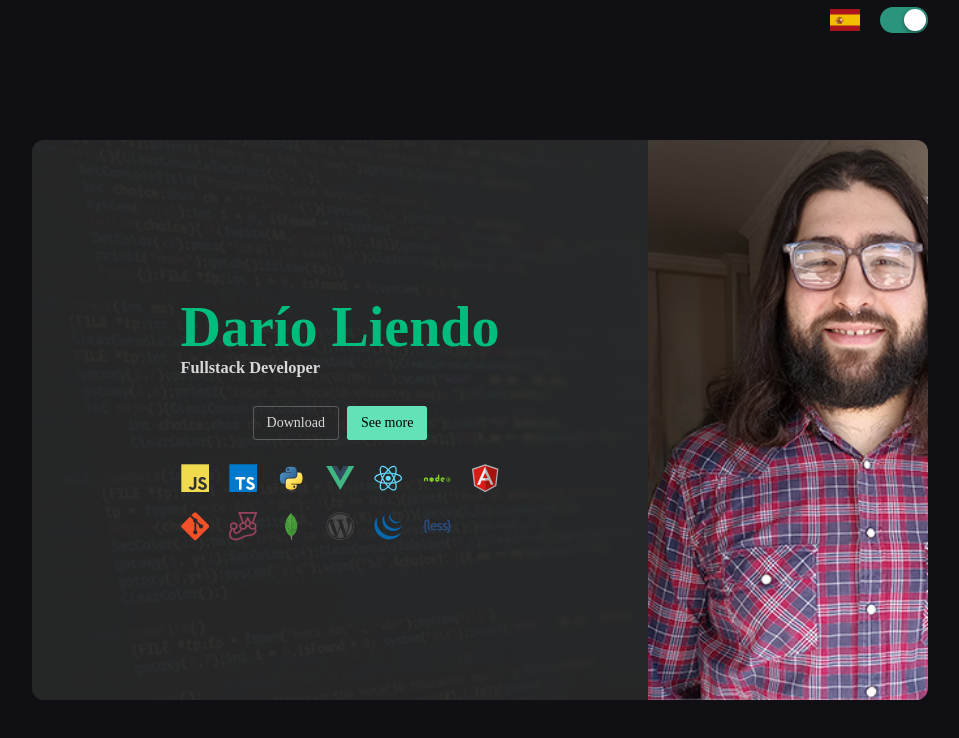
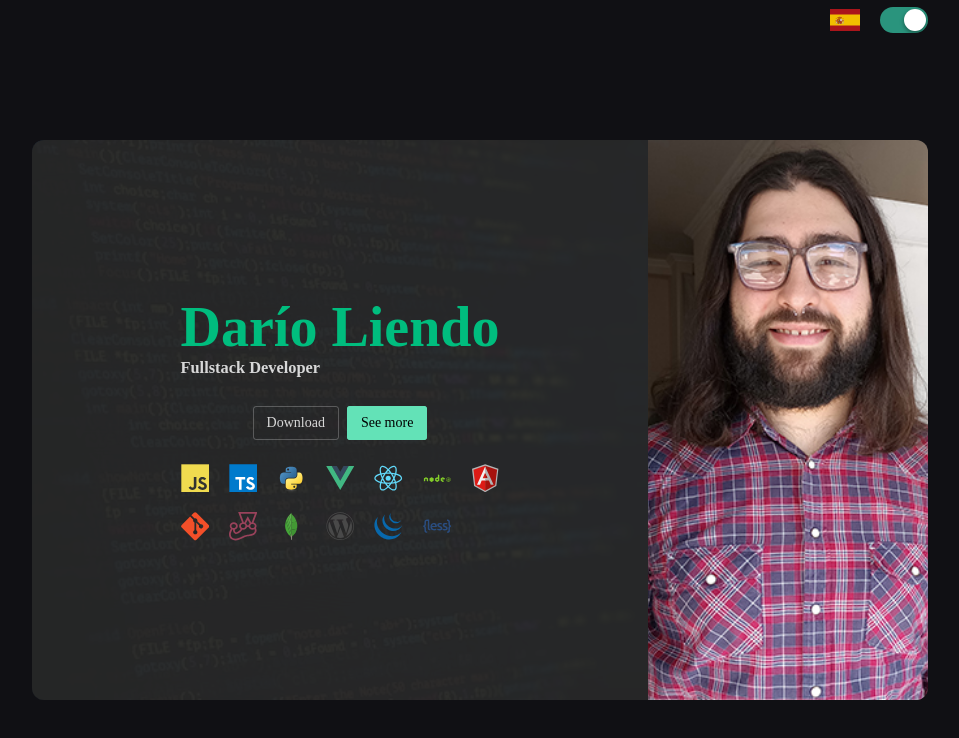
Before and after one commit to dariogliendo/dariogliendo.github.io, a Vue app: page /#/cv in a window 1280 px wide. Before the commit this address led to /#/cv. Shown: the top 738 px of the page, without its empty margins (192-1151 px from the left). Built offline with nearby package versions, Linux system fonts and the light colour scheme; some icons are missing; a small style sheet from the web is missing.

Commit message:
enhance picture responsivitiy

```diff
--- a/src/views/CvView.vue
+++ b/src/views/CvView.vue
@@ -216,7 +216,7 @@ const tech: TechData[] = [
       img {
         height: 40vh;
         object-fit: cover;
-        object-position: 0 -5px;
+        object-position: 50% -5px;
         width: 100%;
       }
 
--- a/src/views/IntroView.vue
+++ b/src/views/IntroView.vue
@@ -100,7 +100,7 @@ import TechIcon from '../components/TechIcon.vue';
     flex: 1;
     background-image: url('/prof_resume_intro.jpg');
     background-size: cover;
-
+    background-position-x: center;
   }
 
   .tech {
```
